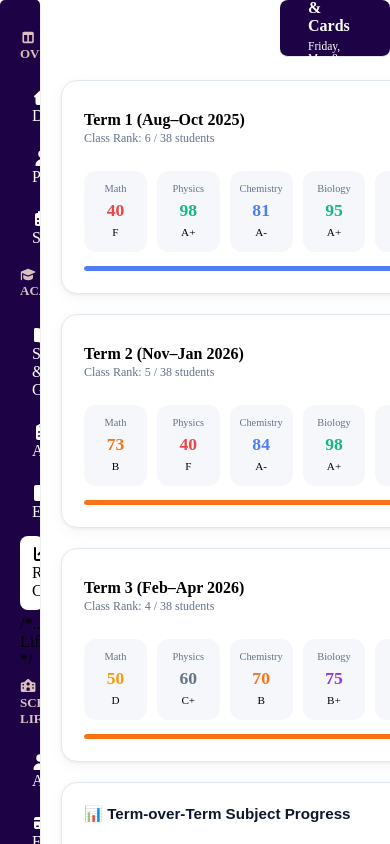
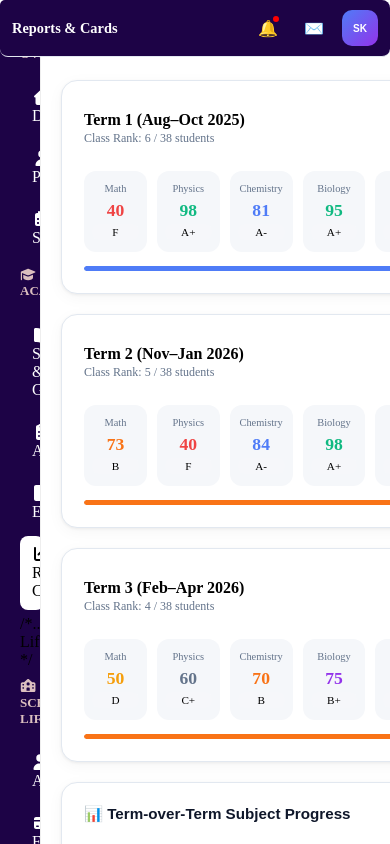
Before and after one commit to Shahid-Kareem/student-portal, a React (Vite) app in the folder Student/: page /report in a window 390 px wide. Shown: the top 844 px of the page. Built offline with nearby package versions, Linux system fonts and the light colour scheme.

Commit message:
Updated Topbar.css

```diff
--- a/Student/src/Components/Topbar.css
+++ b/Student/src/Components/Topbar.css
@@ -13,6 +13,35 @@
   z-index: 10;
   color: white;
   border-radius: 8px;
+}
+
+/* Tablet */
+@media (max-width: 768px) {
+  .topbar {
+    left: 0;
+    padding: 0 16px;
+    gap: 10px;
+  }
+
+  .topbar-date {
+    display: none;
+  }
+
+  .topbar-semester {
+    display: none;
+  }
+}
+
+/* Mobile */
+@media (max-width: 480px) {
+  .topbar {
+    padding: 0 12px;
+    gap: 8px;
+  }
+
+  .topbar-title {
+    font-size: 0.9rem;
+  }
 }
 
 /* LEFT SIDE */
```
